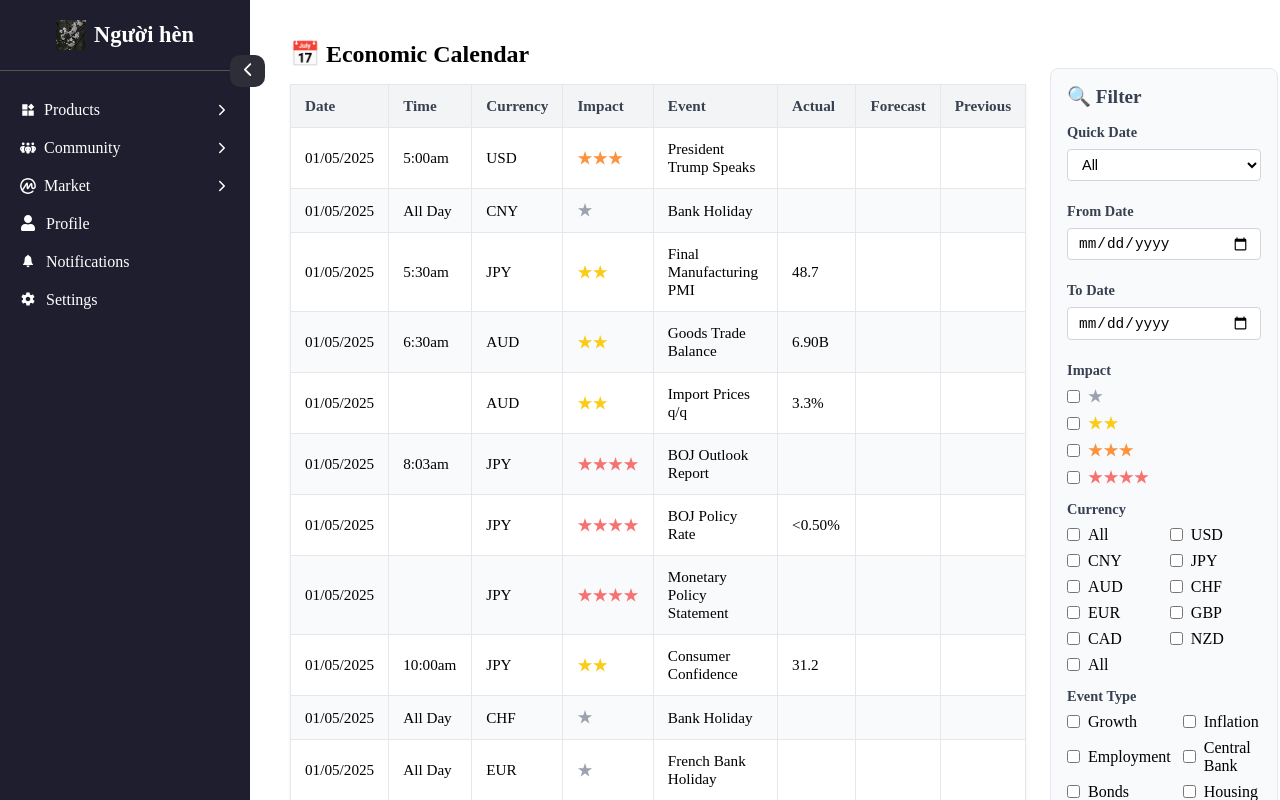
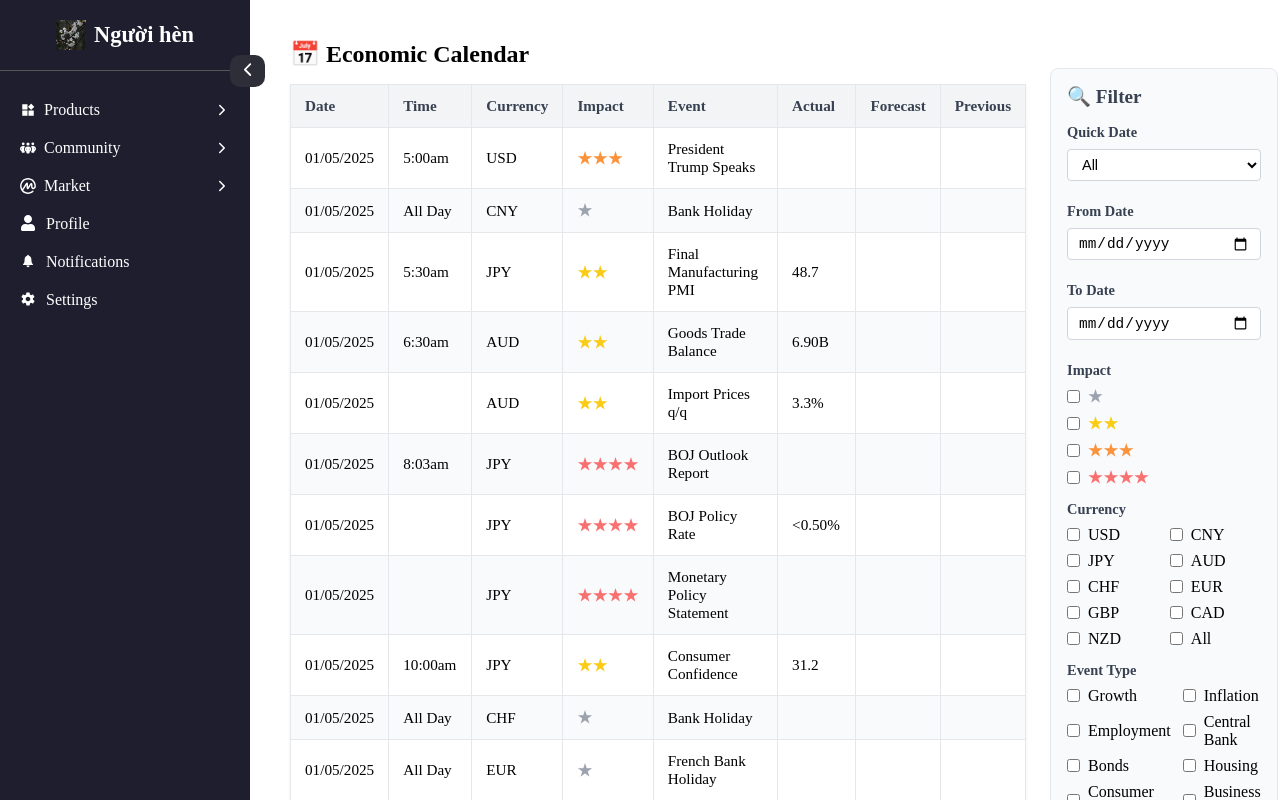
Before and after one commit to Hung000anh/Trading-Dashboard, a React (Vite) app in the folder client/: page /calendar in a window 1280 px wide. Built offline with nearby package versions, Linux system fonts and the light colour scheme; the HTML template or start-up script is replaced by a standard one.

Commit message:
Fix currency filter to include 'All' option in checkbox list

```diff
--- a/client/src/pages/Calendar.jsx
+++ b/client/src/pages/Calendar.jsx
@@ -209,7 +209,7 @@ const Calendar = () => {
                     <div className="filter-group currency">
                         <label>Currency</label>
                         <div className="currency-checkboxes">
-                            {["All", ...currencies].map((cur) => (
+                            {[...currencies].map((cur) => (
                                 <div key={cur}>
                                     <input
                                         type="checkbox"
```
